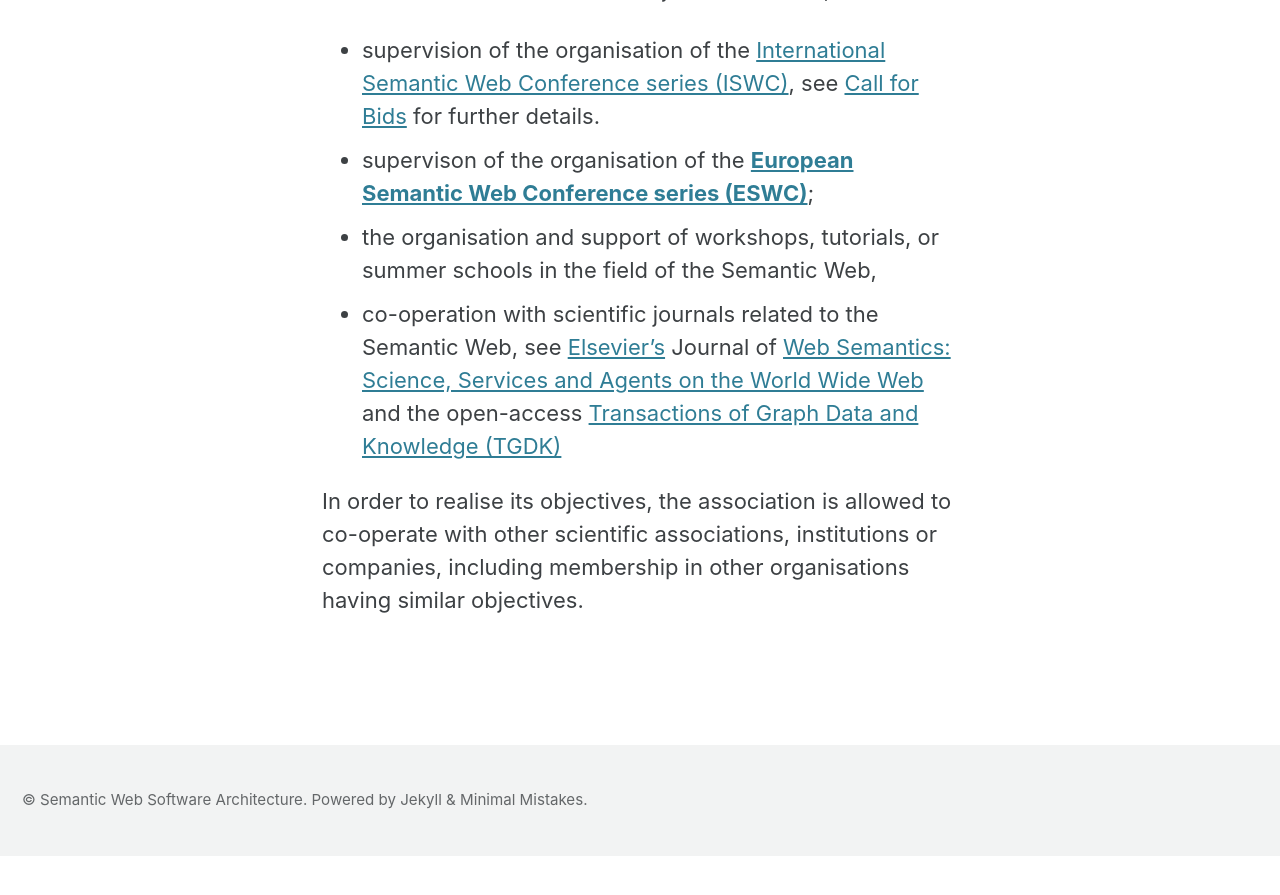
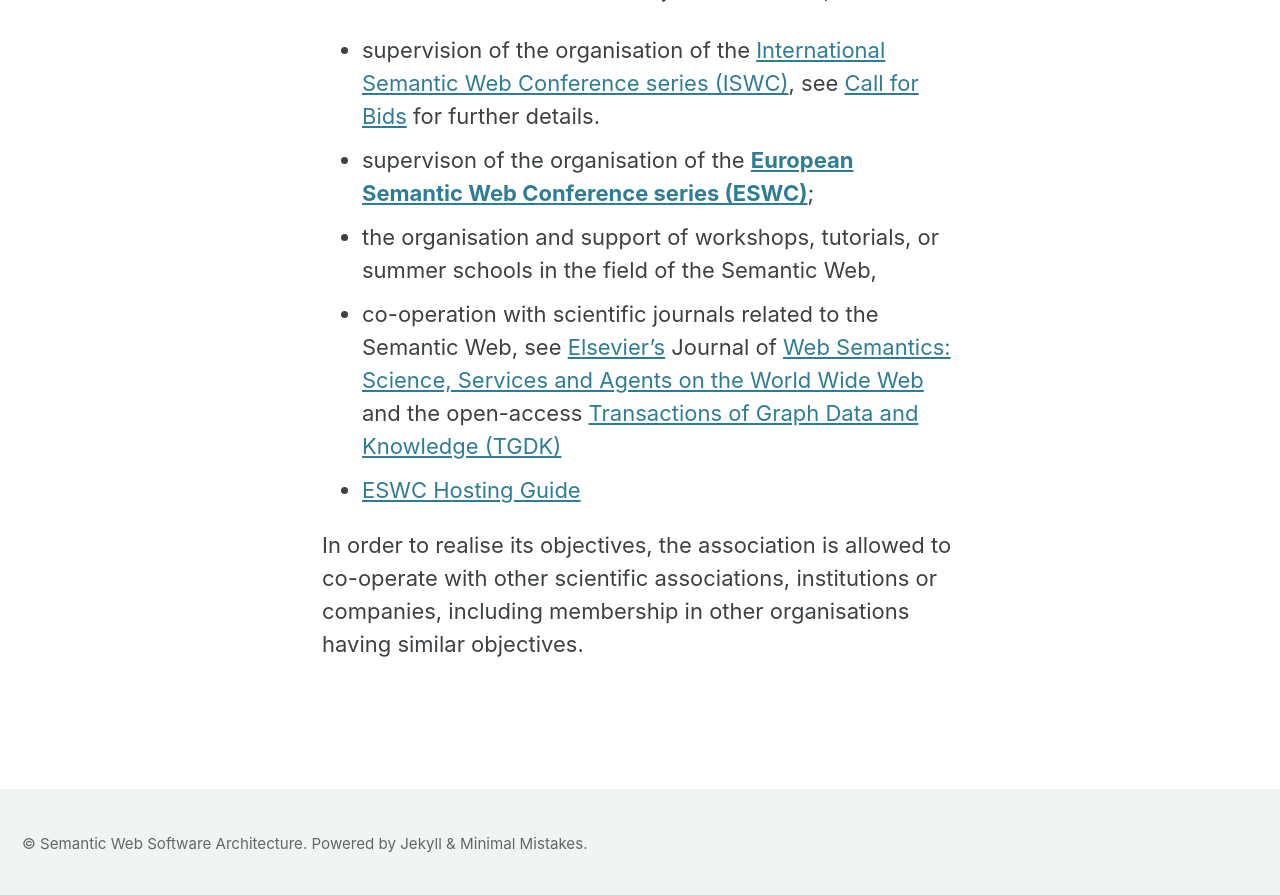
Before and after one commit to Semantic-Web-Science-Association/swsa_website, a Jekyll site: the page built from _pages/about.md, in a window 1280 px wide and 900 px high, scrolled down 958 px. Shown: the top 895 px of the window. Built offline with Jekyll 4.4.1, drawn with Linux system fonts in a browser that asks for light colours; cached includes are drawn as plain includes; before the commit the page ends 1814 px from its top, so only the background shows below that.

Commit message:
add ESWC hosting quide

```diff
--- a/_pages/about.md
+++ b/_pages/about.md
@@ -22,5 +22,6 @@ Fulfilment of the association's objectives include, a.o.
 - supervison of the organisation of the **[European Semantic Web Conference series (ESWC)](https://eswc-conferences.org/)**;
 - the organisation and support of workshops, tutorials, or summer schools in the field of the Semantic Web,
 - co-operation with scientific journals related to the Semantic Web, see [Elsevier's](https://www.elsevier.com/en-gb) Journal of [Web Semantics: Science, Services and Agents on the World Wide Web](https://www.journals.elsevier.com/journal-of-web-semantics/) and the open-access [Transactions of Graph Data and Knowledge (TGDK)](https://tgdk.org/)
+- <a href="{{ '/assets/files/SWSA-ESWC-Hosting-Guide v 1.0_0.pdf' | relative_url }}" target="_blank" rel="noopener noreferrer">ESWC Hosting Guide</a>
 
 In order to realise its objectives, the association is allowed to co-operate with other scientific associations, institutions or companies, including membership in other organisations having similar objectives.
```
Also changed, not shown: 1 other file.
